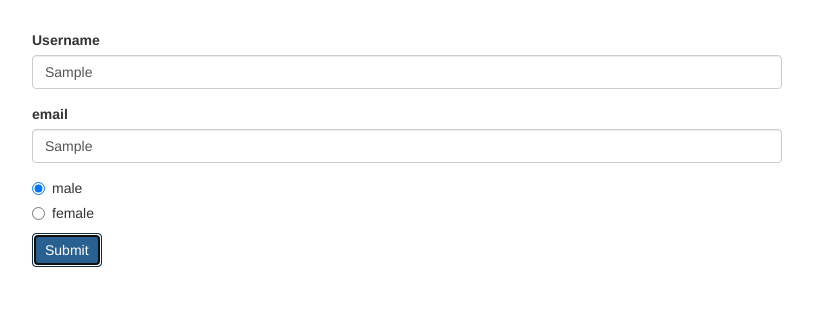
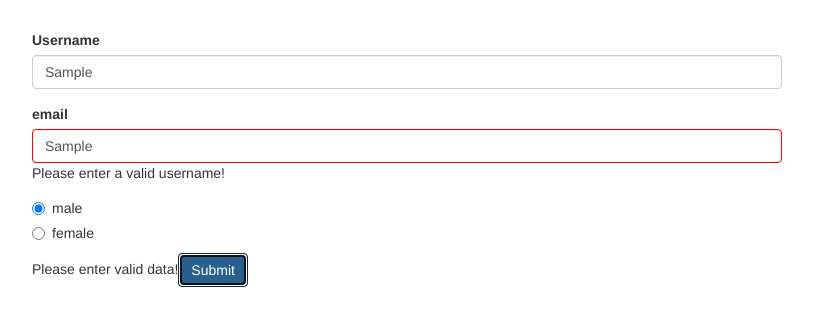
Before and after one commit to keepprogress/angular-with-maxmillion-Sec-15-Reactive-Form, an Angular app: page / in a window 1280 px wide. Both pictures are taken after typing "Sample", "Sample" into the empty fields and a click on the button "Submit". Shown: the top 326 px of the page, without its empty margins (233-1046 px from the left). Built offline with nearby package versions, Linux system fonts and the light colour scheme.

Commit message:
Sec 15. 207. Reactive: Getting Access to Controls

```diff
--- a/src/app/app.component.css
+++ b/src/app/app.component.css
@@ -1,3 +1,7 @@
 .container {
   margin-top: 30px;
 }
+
+input.ng-invalid.ng-touched {
+  border: 1px solid red;
+}
--- a/src/app/app.component.html
+++ b/src/app/app.component.html
@@ -10,6 +10,9 @@
             formControlName="username"
             class="form-control"
           >
+          <span
+            *ngIf="signupForm.get('username').invalid && signupForm.get('username').touched"
+            calss="help-block">Please enter a valid username!</span>
         </div>
         <div class="form-group">
           <label for="email">email</label>
@@ -18,6 +21,9 @@
             id="email"
             formControlName="email"
             class="form-control">
+          <span
+            *ngIf="signupForm.get('email').invalid && signupForm.get('email').touched"
+            calss="help-block">Please enter a valid username!</span>
         </div>
         <div class="radio" *ngFor="let gender of genders">
           <label>
@@ -27,6 +33,9 @@
               [value]="gender">{{ gender }}
           </label>
         </div>
+        <span
+          *ngIf="signupForm.invalid && signupForm.touched"
+          calss="help-block">Please enter valid data!</span>
         <button class="btn btn-primary" type="submit">Submit</button>
       </form>
     </div>
```
